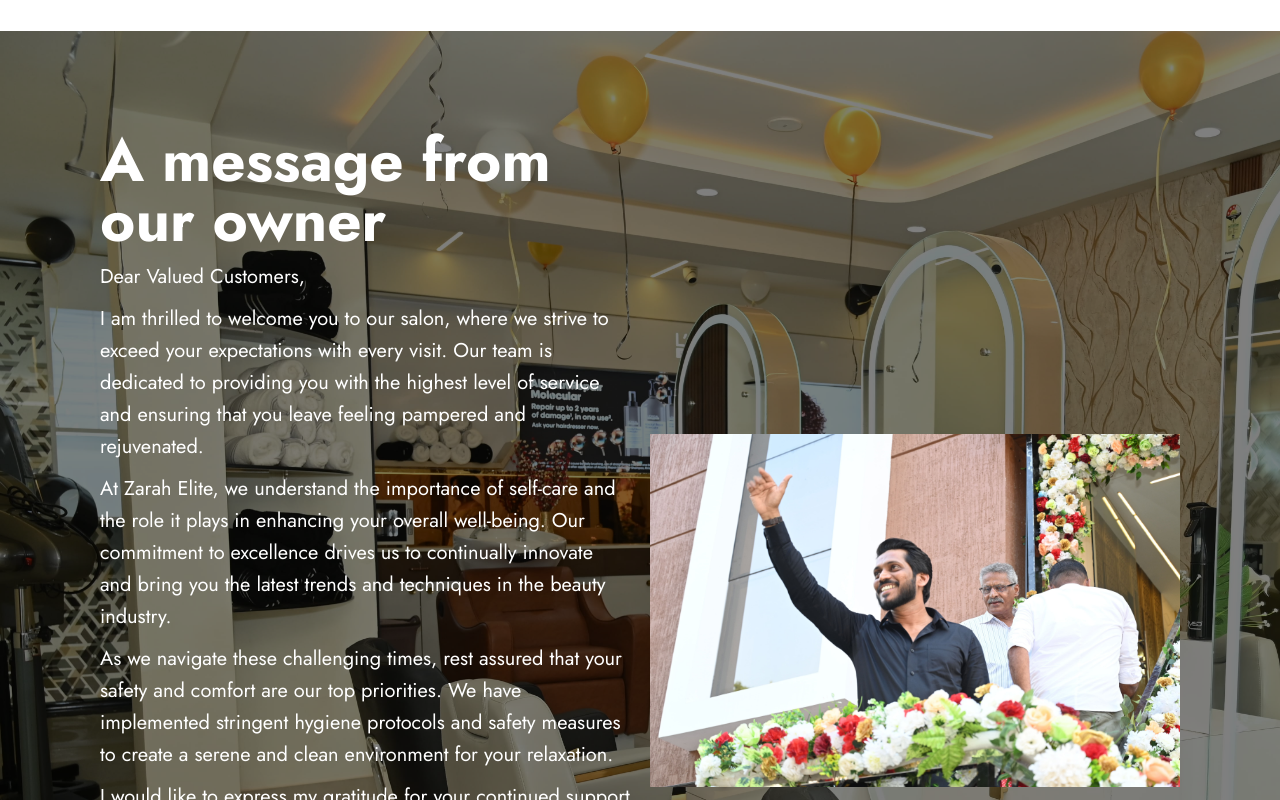
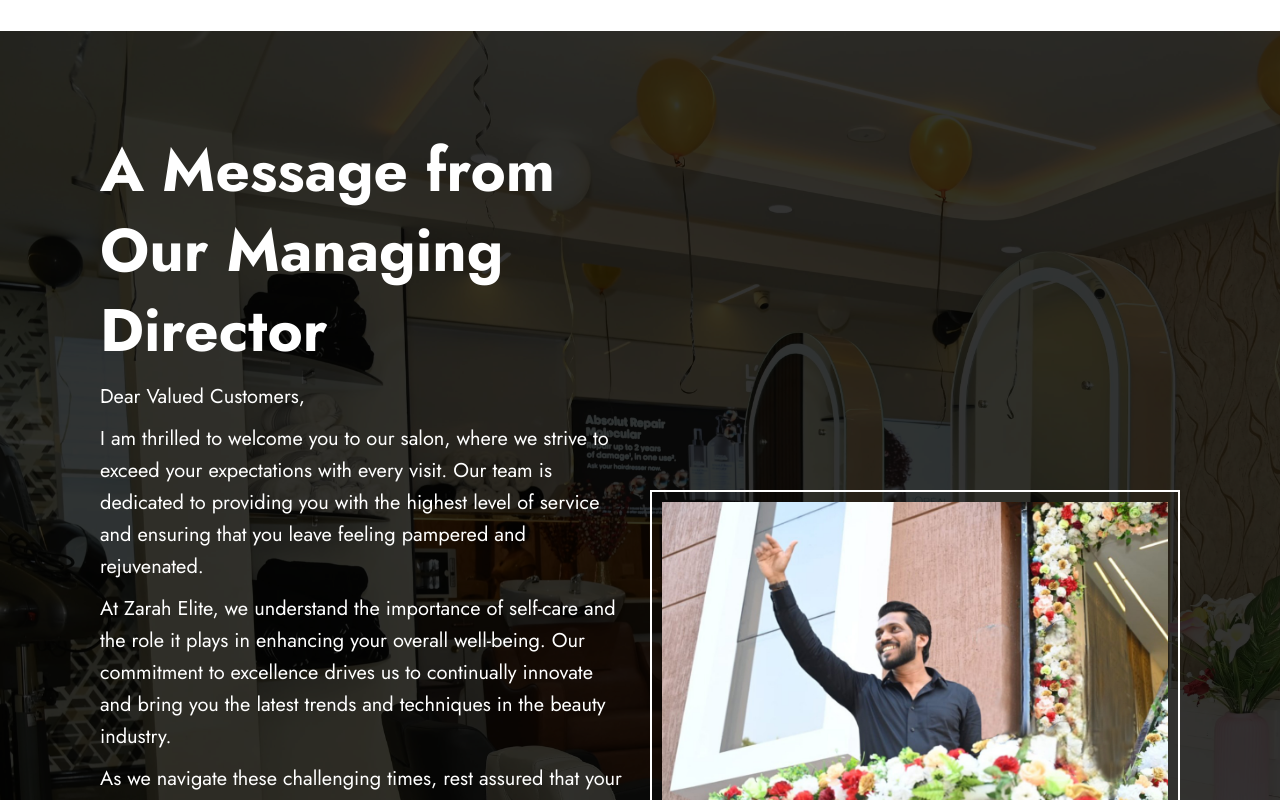
Before and after one commit to rahulk216/salon-portfolio, a React (Vite) app: page / in a window 1280 px wide. Shown: the part 2840-3640 px from the top of the page. Built offline with nearby package versions, Linux system fonts and the light colour scheme.

Commit message:
client changes on message

```diff
--- a/src/components/Header/Header.tsx
+++ b/src/components/Header/Header.tsx
@@ -1,4 +1,4 @@
-import React from "react";
+import React, { useState } from "react";
 import "./index.scss";
 import Hamburger from "../../assets/svg/hamburger";
 import { IMAGE_URL } from "../../constant";
@@ -6,6 +6,8 @@ import AnchorLink from "react-anchor-link-smooth-scroll";
 import { Link } from "react-router-dom";
 
 const Header = () => {
+  const [showHeader, setShowHeader] = useState(false);
+
   return (
     <div className="header-container">
       <img src={`${IMAGE_URL}/images/logo2.png`} />
@@ -28,7 +30,22 @@ const Header = () => {
           </AnchorLink>
         </ul>
       </div>
-      <div className="mobile-view-links">{/* <Hamburger /> */}</div>
+      <div className="mobile-view-links">
+        <span onClick={() => setShowHeader(!showHeader)}>
+          <Hamburger />
+        </span>
+      </div>
+      {showHeader && (
+        <div className="mobile-sidebar">
+          <ul>
+            <li>About Us</li>
+            <li>Gallery</li>
+            <li>Testimonial</li>
+            <li>Services</li>
+            <li>Contact US</li>
+          </ul>
+        </div>
+      )}
     </div>
   );
 };
--- a/src/components/Header/index.scss
+++ b/src/components/Header/index.scss
@@ -18,6 +18,10 @@
 
     .mobile-view-links {
         display: block;
+    }
+
+    .mobile-sidebar {
+        position: fixed;
     }
 }
 
--- a/src/components/MessageOwner/index.jsx
+++ b/src/components/MessageOwner/index.jsx
@@ -1,6 +1,6 @@
 import React from "react";
 import "./index.scss";
-import owner from "../../assets/owner.jpg";
+import owner from "../../assets/zara.jpg";
 
 const MessageOwner = () => {
   return (
@@ -8,7 +8,7 @@ const MessageOwner = () => {
       <div className="owner-container">
         <div className="overlay"></div>
         <div className="owner-text">
-          <h1>A message from our owner</h1>
+          <h1>A Message from Our Managing Director</h1>
           <p>
             <p>Dear Valued Customers,</p>
             <p>
--- a/src/components/MessageOwner/index.scss
+++ b/src/components/MessageOwner/index.scss
@@ -14,7 +14,7 @@ section {
             height: 100%;
             width: 100%;
             background-color: #000;
-            opacity: 0.5;
+            opacity: 0.8;
             top: 0;
             left: 0;
         }
@@ -23,7 +23,7 @@ section {
             position: relative;
 
             h1 {
-                line-height: 32px;
+                line-height: 40px;
                 color: #fff;
                 font-size: 32px;
             }
@@ -36,6 +36,11 @@ section {
 
         .owner-img {
             position: relative;
+
+            img {
+                border: 2px solid #fff;
+                padding: 10px;
+            }
         }
     }
 }
@@ -55,7 +60,7 @@ section {
                 height: 100%;
                 width: 100%;
                 background-color: #000;
-                opacity: 0.5;
+                opacity: 0.8;
                 top: 0;
                 left: 0;
             }
@@ -65,7 +70,7 @@ section {
                 width: 50%;
 
                 h1 {
-                    line-height: 60px;
+                    line-height: 80px;
                     color: #fff;
                     font-size: 60px;
                 }
```
Also changed, not shown: src/assets/owner.jpg (deleted), src/assets/zara.jpg (added).
